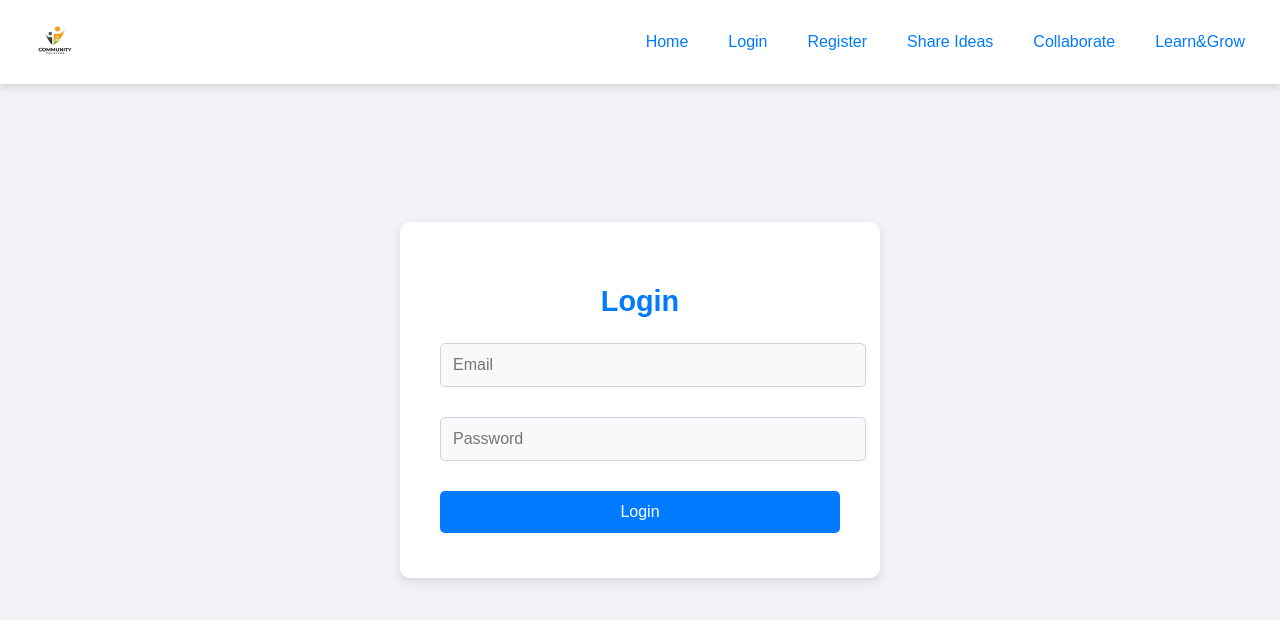
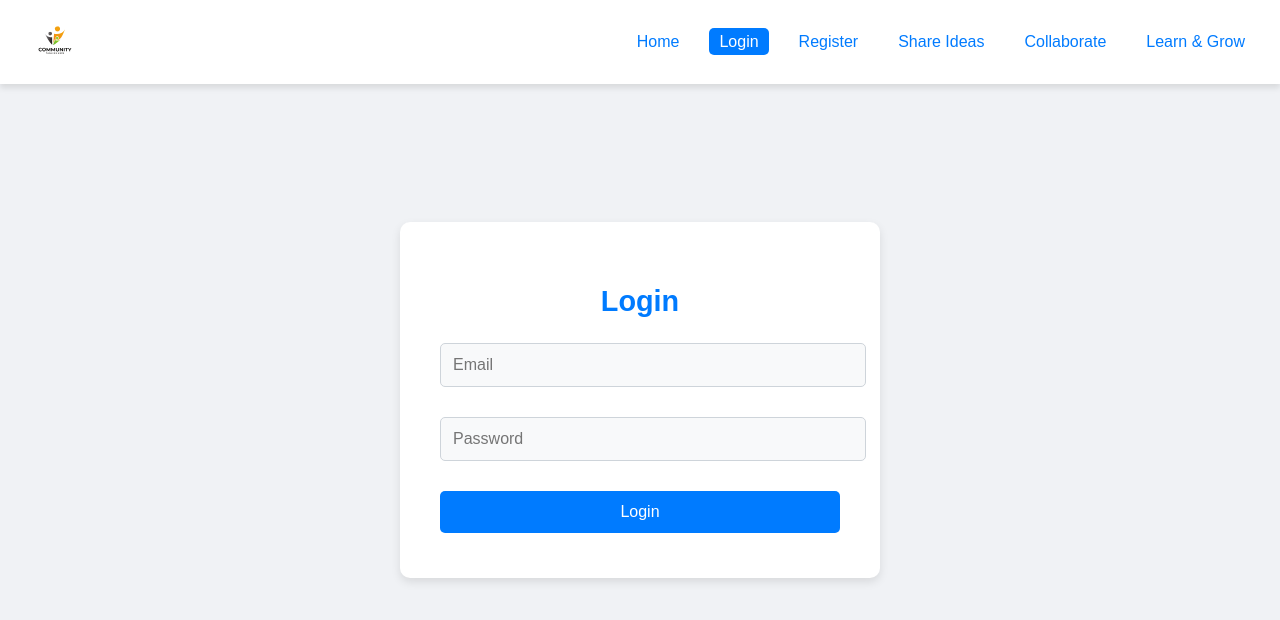
Before and after one commit to rohitKumarSingh19/community-platform, a React (Create React App) app in the folder client/: page /login in a window 1280 px wide. Shown: the top 620 px of the page. Built offline with nearby package versions, Linux system fonts and the light colour scheme.

Commit message:
fix cors issue

```diff
--- a/client/src/components/Navbar.js
+++ b/client/src/components/Navbar.js
@@ -1,25 +1,93 @@
+// import React from 'react';
+// import { Link } from 'react-router-dom';
+// import logo from '../assets/community-2.svg';
+// import './Navbar.css';
+// const Navbar = () => {
+//   return (
+//     <nav className="navbar">
+//       <div className="container header-top">
+//         {/* <h1 className="logo">Community</h1> */}
+//         <Link to="/" className="logo-link">
+//         <img src={logo} alt="Logo" className="logo-img" />
+//         </Link>
+//         <ul className="nav-links">
+//           <li><Link to="/" exact activeClassName="active">Home</Link></li>
+//           <li><Link to="/login" activeClassName="active">Login</Link></li>
+//           <li><Link to="/register" activeClassName="active">Register</Link></li>
+//           <li><Link to="/share-ideas" activeClassName="active">Share Ideas</Link></li>
+//           <li><Link to="/collaborate" activeClassName="active">Collaborate</Link></li>
+//           <li><Link to="/learn-grow" activeClassName="active">Learn&Grow</Link></li>
+//         </ul>
+//       </div>
+//     </nav>
+//   );
+// };
+// export default Navbar;
 import React from 'react';
-import { Link } from 'react-router-dom';
+import { NavLink } from 'react-router-dom';
 import logo from '../assets/community-2.svg';
 import './Navbar.css';
+
 const Navbar = () => {
   return (
     <nav className="navbar">
       <div className="container header-top">
-        {/* <h1 className="logo">Community</h1> */}
-        <Link to="/" className="logo-link">
-        <img src={logo} alt="Logo" className="logo-img" />
-        </Link>
+        <NavLink to="/" className="logo-link">
+          <img src={logo} alt="Logo" className="logo-img" />
+        </NavLink>
         <ul className="nav-links">
-          <li><Link to="/" exact activeClassName="active">Home</Link></li>
-          <li><Link to="/login" activeClassName="active">Login</Link></li>
-          <li><Link to="/register" activeClassName="active">Register</Link></li>
-          <li><Link to="/share-ideas" activeClassName="active">Share Ideas</Link></li>
-          <li><Link to="/collaborate" activeClassName="active">Collaborate</Link></li>
-          <li><Link to="/learn-grow" activeClassName="active">Learn&Grow</Link></li>
+          <li>
+            <NavLink
+              to="/"
+              className={({ isActive }) => (isActive ? 'active' : '')}
+            >
+              Home
+            </NavLink>
+          </li>
+          <li>
+            <NavLink
+              to="/login"
+              className={({ isActive }) => (isActive ? 'active' : '')}
+            >
+              Login
+            </NavLink>
+          </li>
+          <li>
+            <NavLink
+              to="/register"
+              className={({ isActive }) => (isActive ? 'active' : '')}
+            >
+              Register
+            </NavLink>
+          </li>
+          <li>
+            <NavLink
+              to="/share-ideas"
+              className={({ isActive }) => (isActive ? 'active' : '')}
+            >
+              Share Ideas
+            </NavLink>
+          </li>
+          <li>
+            <NavLink
+              to="/collaborate"
+              className={({ isActive }) => (isActive ? 'active' : '')}
+            >
+              Collaborate
+            </NavLink>
+          </li>
+          <li>
+            <NavLink
+              to="/learn-grow"
+              className={({ isActive }) => (isActive ? 'active' : '')}
+            >
+              Learn & Grow
+            </NavLink>
+          </li>
         </ul>
       </div>
     </nav>
   );
 };
+
 export default Navbar;
```
Also changed, not shown: 1 other file (tests, documents, lock files or other folders).
